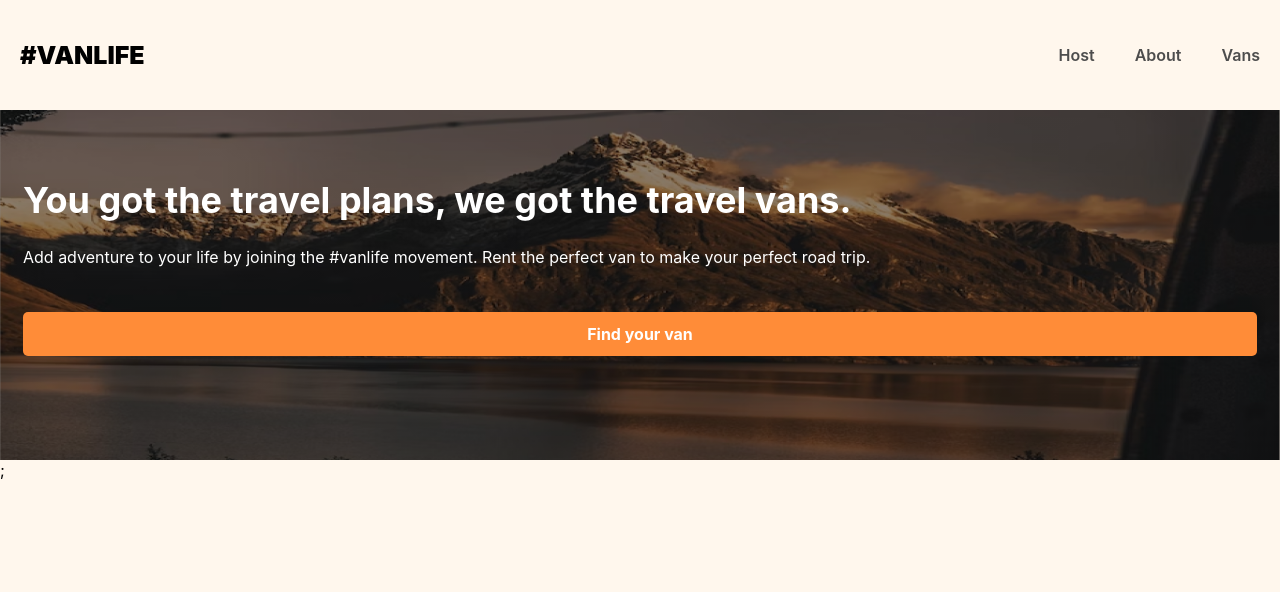
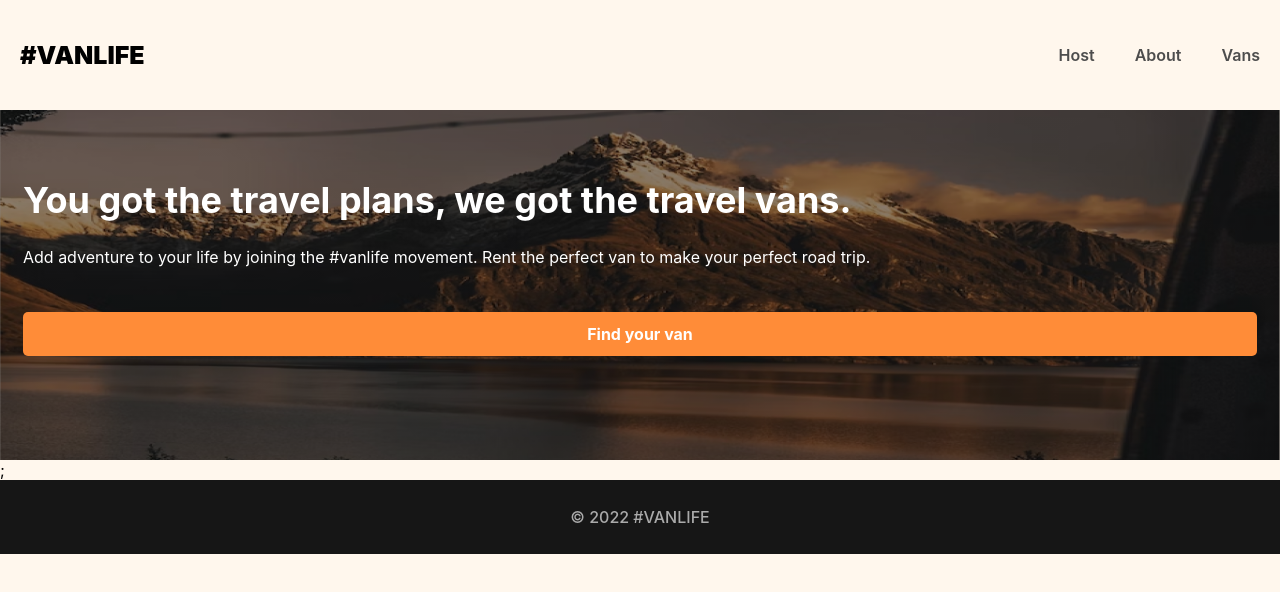
Before and after one commit to dev-pavan-km/VanLife, a React app: page / in a window 1280 px wide. Shown: the top 592 px of the page. Built offline with nearby package versions, Linux system fonts and the light colour scheme; the HTML template or start-up script is replaced by a standard one; what miragejs would draw is missing.

Commit message:
feat: added footer section

```diff
--- /dev/null
+++ b/src/components/Footer.jsx
@@ -0,0 +1,3 @@
+export default function Footer() {
+  return <footer>&#169; 2022 #VANLIFE</footer>;
+}
--- a/src/components/Layout.jsx
+++ b/src/components/Layout.jsx
@@ -1,11 +1,13 @@
 import { Outlet } from "react-router-dom";
 import Header from "./Header";
+import Footer from "./Footer";
 
 export default function Layout() {
   return (
     <>
       <Header />
       <Outlet />;
+      <Footer />
     </>
   );
 }
```
